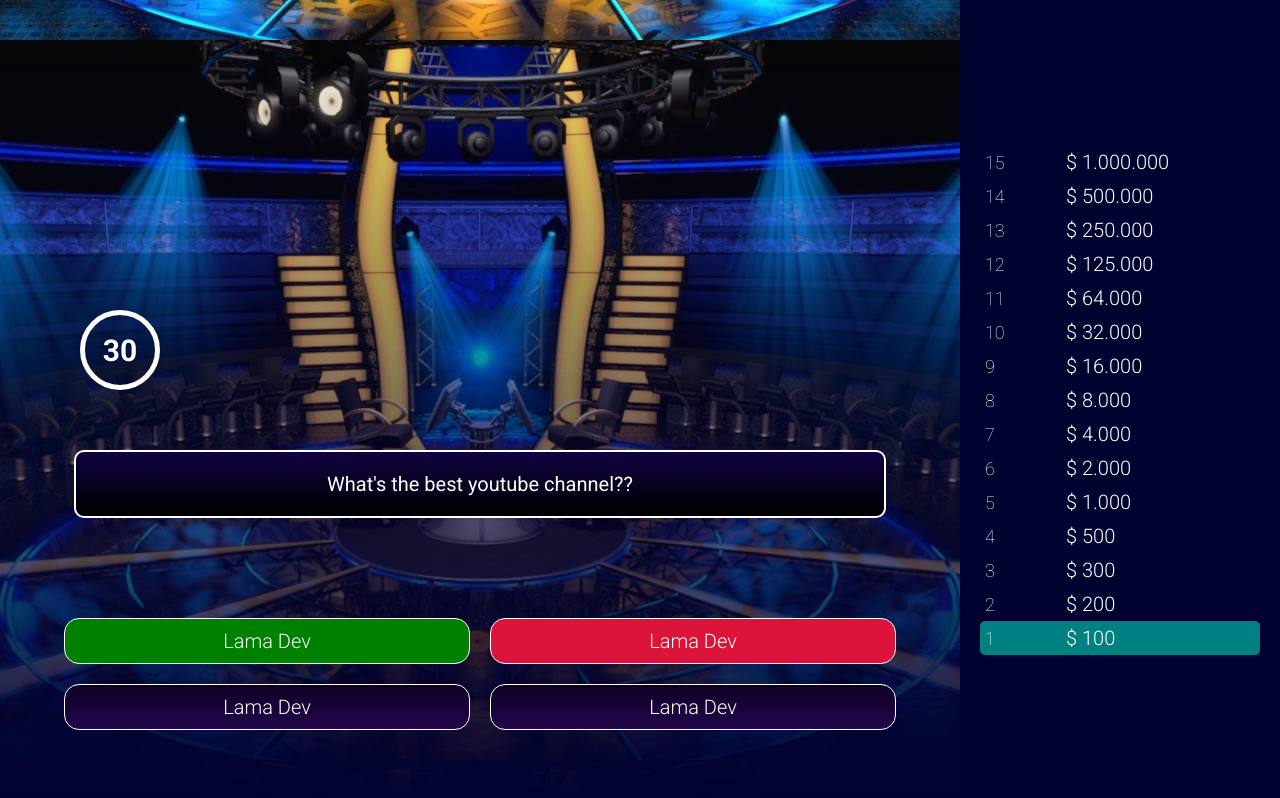
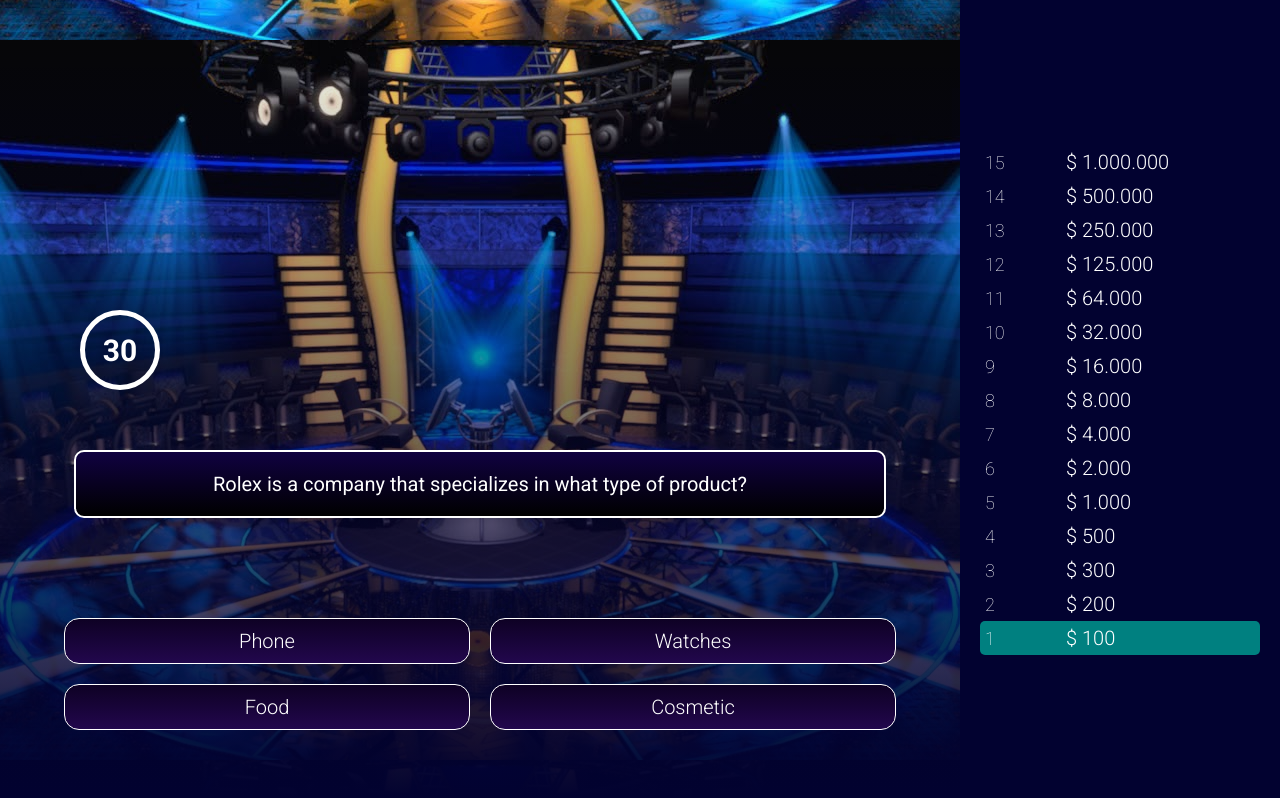
Before and after one commit to Abdullah2000Habib/React_Project09, a React (Create React App) app: page / in a window 1280 px wide. Built offline with nearby package versions, Linux system fonts and the light colour scheme.

Commit message:
Creating quiz app logics

```diff
--- a/src/components/Home.jsx
+++ b/src/components/Home.jsx
@@ -1,14 +1,15 @@
-import React from 'react';
+import React, { useState } from 'react';
 import Main from './Main/Main';
 import Pyramid from './Pyramid/Pyramid';
 import { Wrapper } from "./style";
 
 export default function Home() {
+const [questionNumber,setQuestioinNumber] =useState(1);
 return (
     <>
         <Wrapper>
-            <Main/>
-            <Pyramid/>
+            <Main setQuestioinNumber={setQuestioinNumber} questionNumber={questionNumber} />
+            <Pyramid questionNumber={questionNumber}/>
         </Wrapper>
     </>
 )
--- /dev/null
+++ b/src/components/Main/Data.jsx
@@ -0,0 +1,68 @@
+export const data = [
+    {
+      id: 1,
+      question: "Rolex is a company that specializes in what type of product?",
+      answers: [
+        {
+          text: "Phone",
+          correct: false,
+        },
+        {
+          text: "Watches",
+          correct: true,
+        },
+        {
+          text: "Food",
+          correct: false,
+        },
+        {
+          text: "Cosmetic",
+          correct: false,
+        },
+      ],
+    },
+    {
+      id: 2,
+      question: "When did the website `Facebook` launch?",
+      answers: [
+        {
+          text: "2004",
+          correct: true,
+        },
+        {
+          text: "2005",
+          correct: false,
+        },
+        {
+          text: "2006",
+          correct: false,
+        },
+        {
+          text: "2007",
+          correct: false,
+        },
+      ],
+    },
+    {
+      id: 3,
+      question: "Who played the character of harry potter in movie?",
+      answers: [
+        {
+          text: "Johnny Deep",
+          correct: false,
+        },
+        {
+          text: "Leonardo Di Caprio",
+          correct: false,
+        },
+        {
+          text: "Denzel Washington",
+          correct: false,
+        },
+        {
+          text: "Daniel Red Cliff",
+          correct: true,
+        },
+      ],
+    },
+  ];
--- a/src/components/Main/Main.jsx
+++ b/src/components/Main/Main.jsx
@@ -1,8 +1,9 @@
-import React from 'react';
+import React, { useState } from 'react';
 import Trivia from '../Trivia';
+import { data } from "./Data";
 import { Bottom, MainWrapper, Timer, Top } from './style';
-
-export default function Main() {
+export default function Main({setQuestioinNumber,questionNumber}) {
+      const [timeOut,setTimeOut] =useState(false);
   return (
     <>
         <MainWrapper>
@@ -10,7 +11,7 @@
             <Timer>30</Timer>
           </Top>
           <Bottom>
-            <Trivia/>
+            <Trivia data={data} setTimeOut={setTimeOut} setQuestioinNumber={setQuestioinNumber} questionNumber={questionNumber}/>
           </Bottom>
         </MainWrapper>
     </>
--- a/src/components/Pyramid/Pyramid.jsx
+++ b/src/components/Pyramid/Pyramid.jsx
@@ -1,9 +1,9 @@
-import React, { useState } from 'react';
+import React from 'react';
 import { moneyPyramid } from './Data';
 import { MoneyList, MoneyListItem, MoneyListItemAmount, MoneyListItemNumber, PyramidWrapper } from './style';
 
-export default function Pyramid() {
-  const [questionNumber,setQuestioinNumber] =useState(1);
+export default function Pyramid({questionNumber}) {
+
   return (
     <>
         <PyramidWrapper>
--- a/src/components/Trivia/Trivia.jsx
+++ b/src/components/Trivia/Trivia.jsx
@@ -1,16 +1,23 @@
-import React from 'react';
+import React, { useEffect, useState } from 'react';
 import { Answer, Answers, Question, TriviaWrapper } from './style';
 
-export default function Trivia() {
+export default function Trivia({data,questionNumber,setTimeOut,setQuestioinNumber}) {
+    const [question,setQuestion]=useState(null);
+    const [selectAnswer,setSelectAnswer]=useState(null);
+    useEffect(()=>{
+        setQuestion(data[questionNumber-1])
+    },[data,questionNumber])
+    const handleClick = (answer)=>{
+        setSelectAnswer(answer)
+    }
 return (
     <>
         <TriviaWrapper>
-            <Question>What's the best youtube channel??</Question>
+            <Question>{question?.question}</Question>
             <Answers>
-                <Answer correct={true}>Lama Dev</Answer>
-                <Answer wrong={true}>Lama Dev</Answer>
-                <Answer>Lama Dev</Answer>
-                <Answer>Lama Dev</Answer>
+                {question?.answers.map((item)=>{
+                    return(<Answer active={selectAnswer === item} onClick={()=>handleClick(item)} >{item.text}</Answer>)
+                })}
             </Answers>
         </TriviaWrapper>
     </>
```
